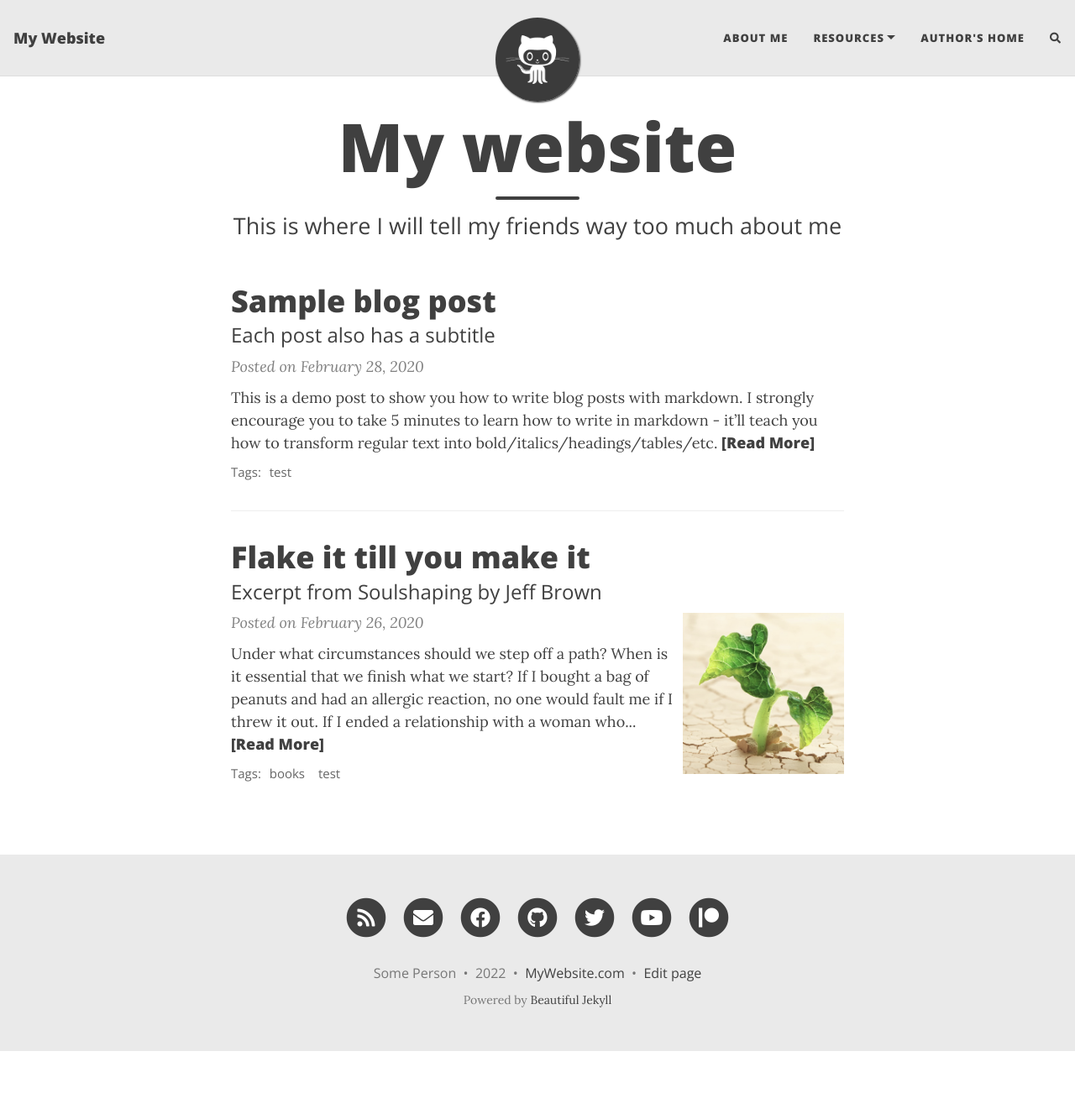
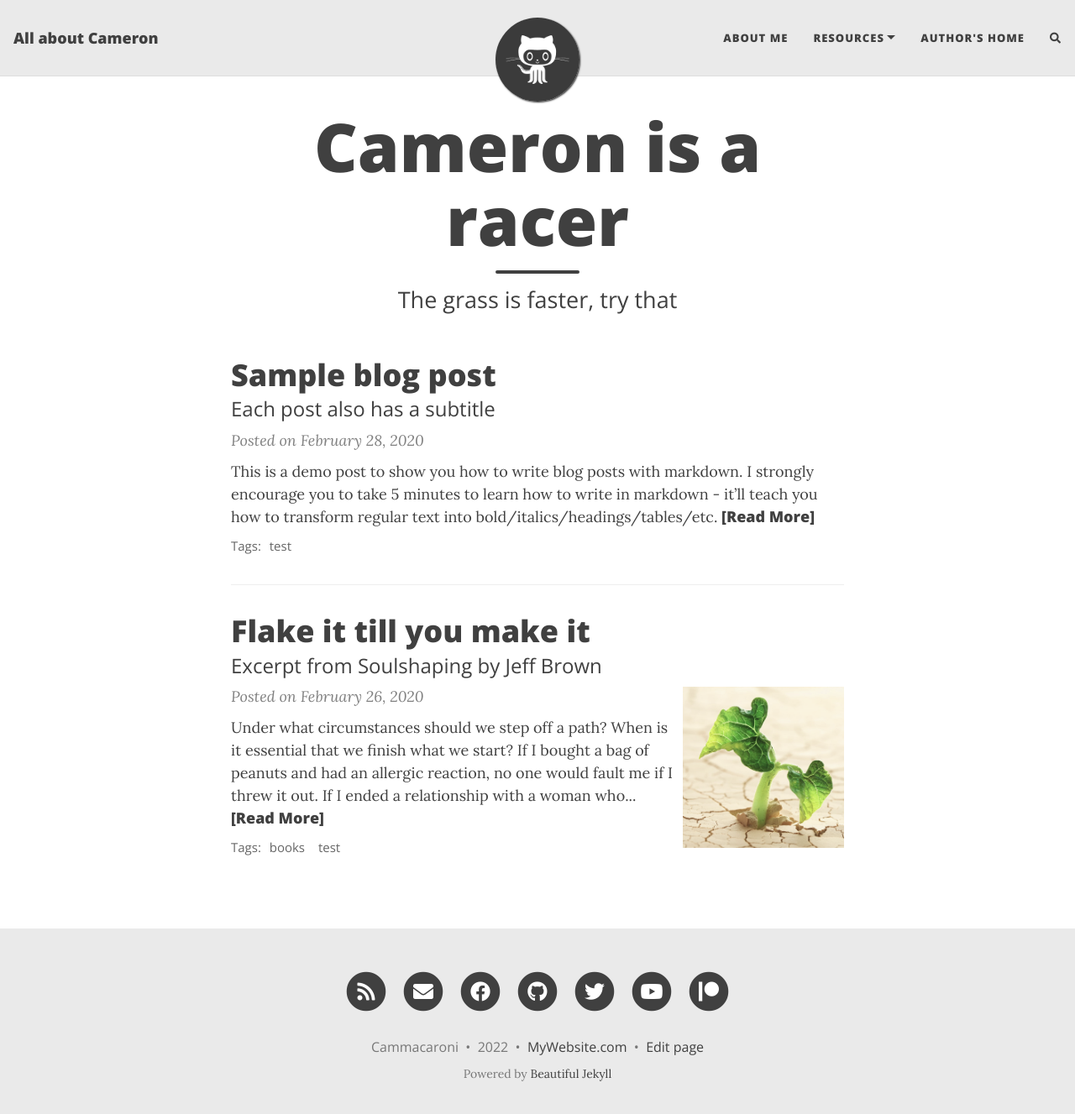
Before and after one commit to camerb/example-jekyll-pages, a Jekyll site: the page built from index.html, in a window 1280 px wide and 1340 px high. Shown: the top 1327 px of the window at 84% size. Built offline with Jekyll 4.4.1, drawn with Linux system fonts in a browser that asks for light colours; nearby versions of some CDN libraries; the list of posts is cut into pages by our own code; comment, search, counter and statistics services are not loaded.

Commit message:
edit 2
2

```diff
--- a/_config.yml
+++ b/_config.yml
@@ -10,10 +10,10 @@
 ############################
 
 # Name of website
-title: My Website
+title: All about Cameron
 
 # Your name to show in the footer
-author: Some Person
+author: Cammacaroni
 
 ###############################################
 # --- List of links in the navigation bar --- #
--- a/index.html
+++ b/index.html
@@ -1,5 +1,5 @@
 ---
 layout: home
-title: My website
-subtitle: This is where I will tell my friends way too much about me
+title: Cameron is a racer
+subtitle: The grass is faster, try that
 ---
```
